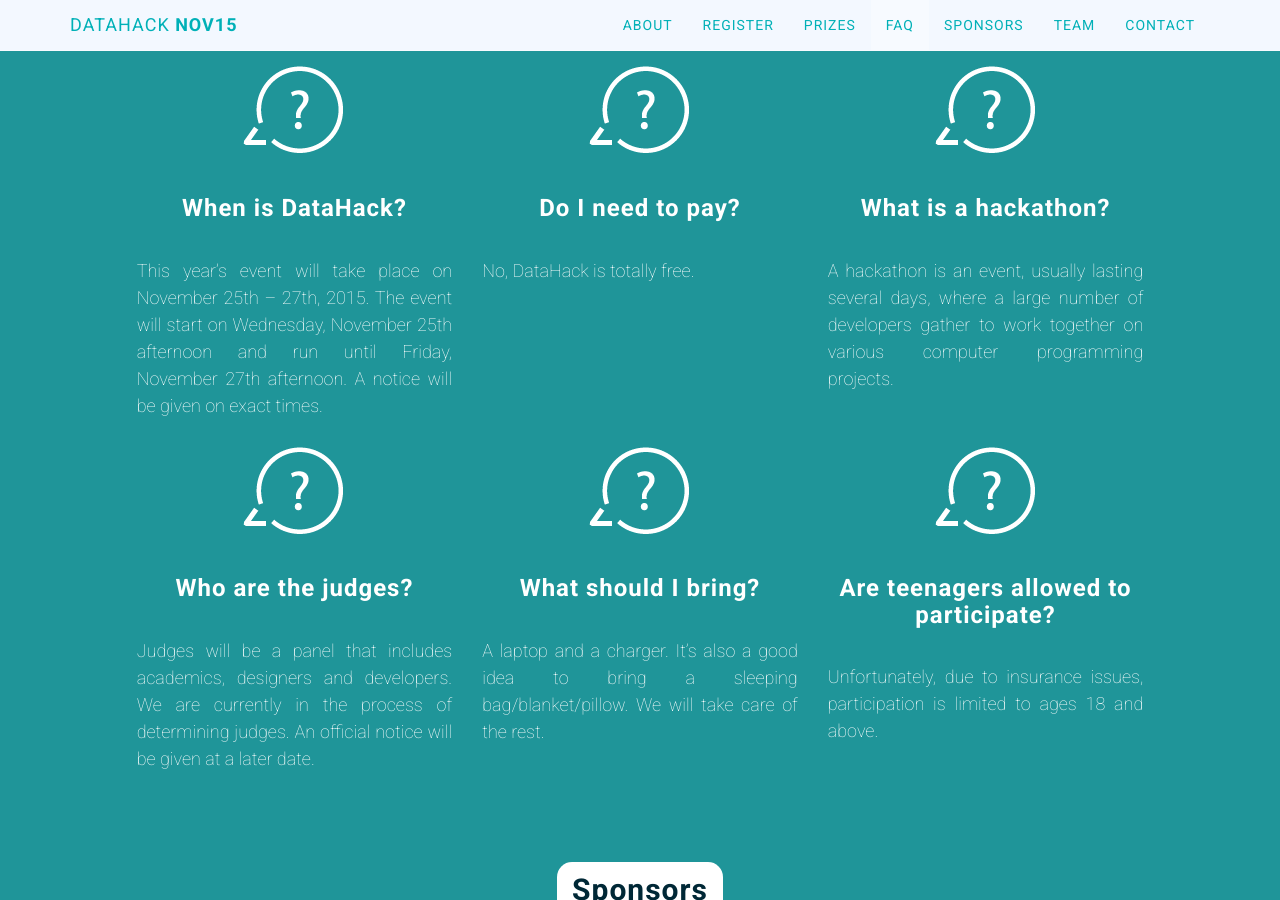
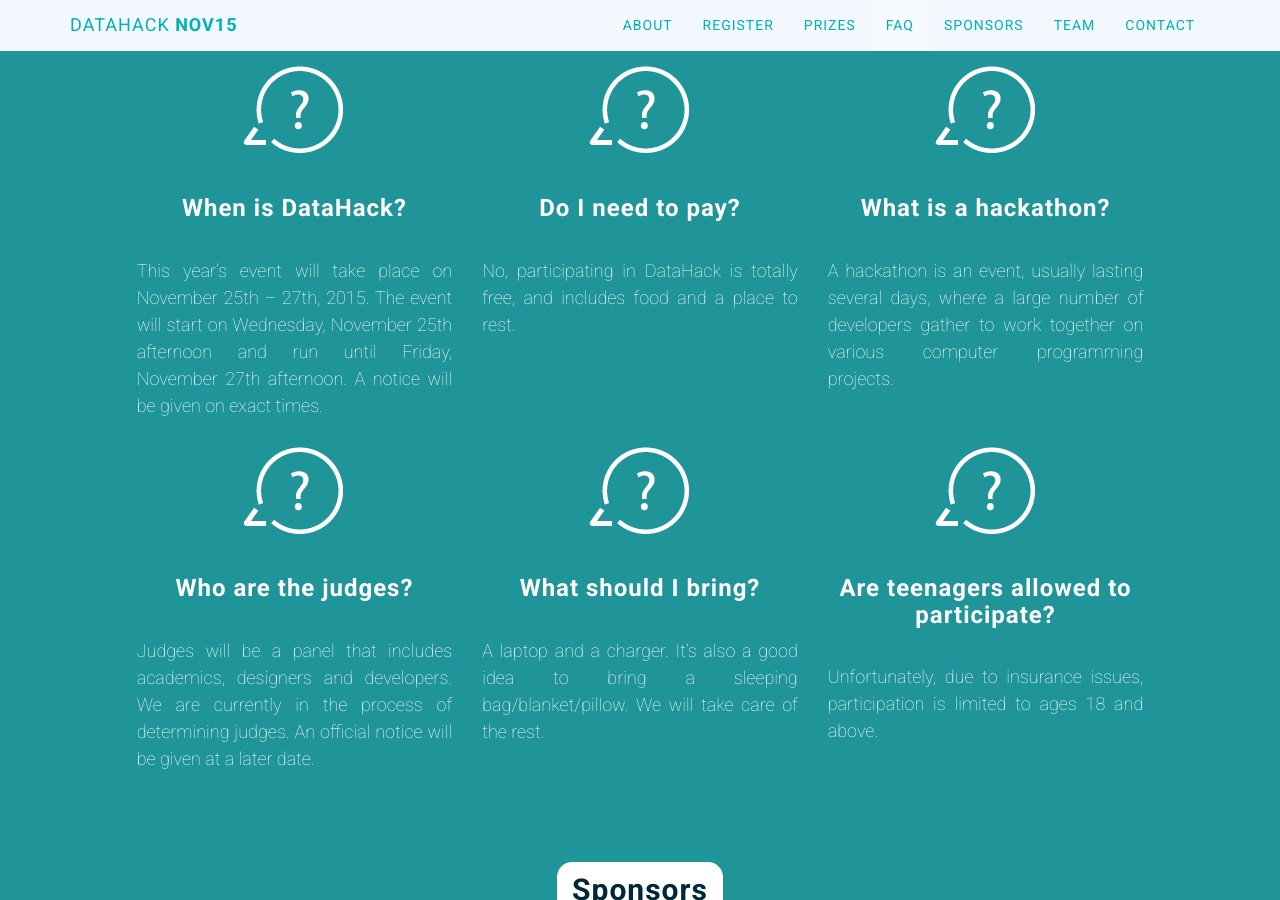
Before and after one commit to ido-staging/datahacksweb, a Jekyll site: the page built from index.html, in a window 1280 px wide and 900 px high, scrolled down 4092 px. Built offline with Jekyll 4.4.1, drawn with Linux system fonts in a browser that asks for light colours.

Commit message:
faq added text

```diff
--- a/_includes/faq.html
+++ b/_includes/faq.html
@@ -24,7 +24,7 @@
               <h3 class="pay-title" align="center">Do I need to pay?</h3>
               <div class="middle-text-column ">
               <p align="justify">
-              No, DataHack is totally free.
+              No, participating in DataHack is totally free, and includes food and a place to rest.
               </p>
               </div>
           </div>
```
